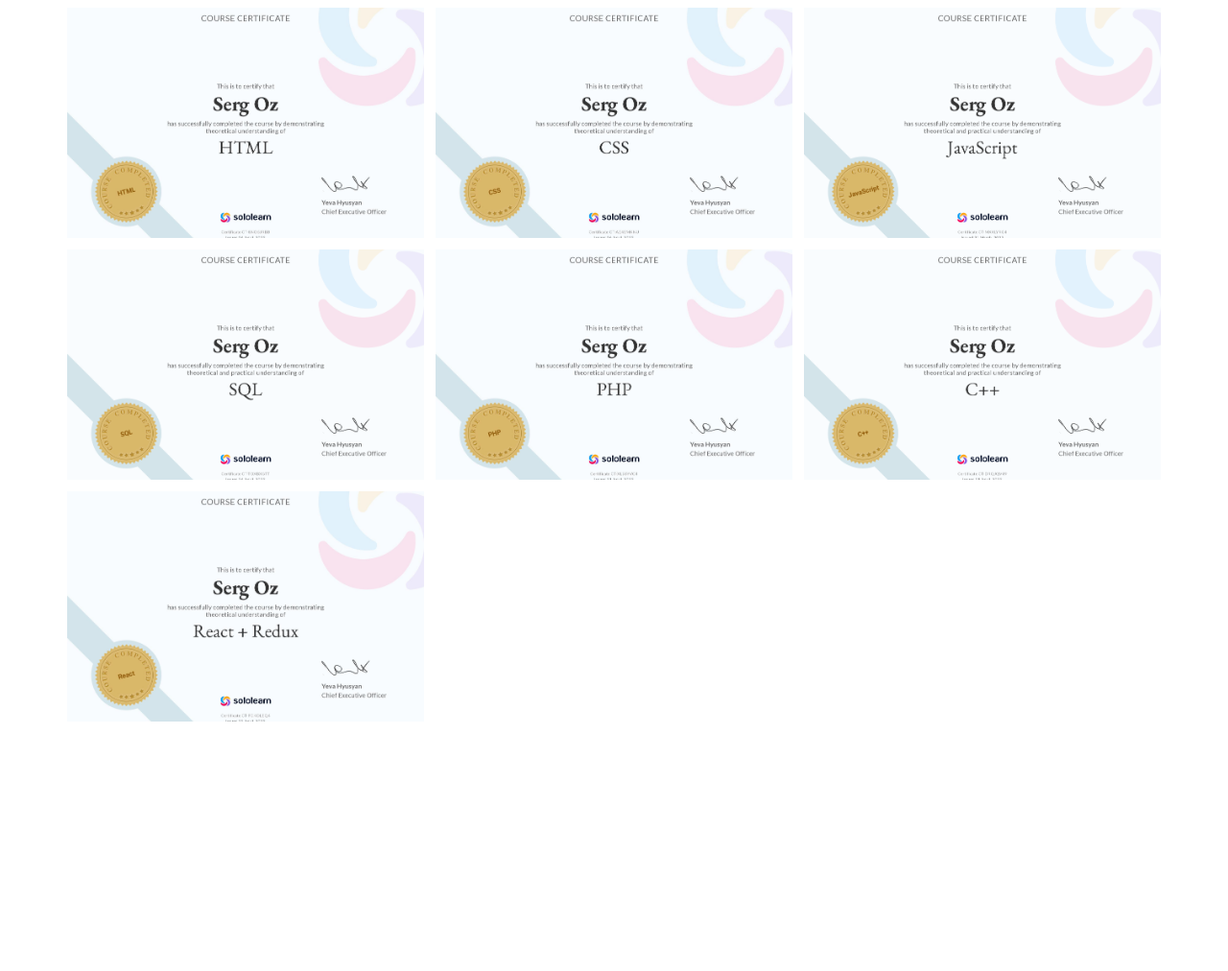
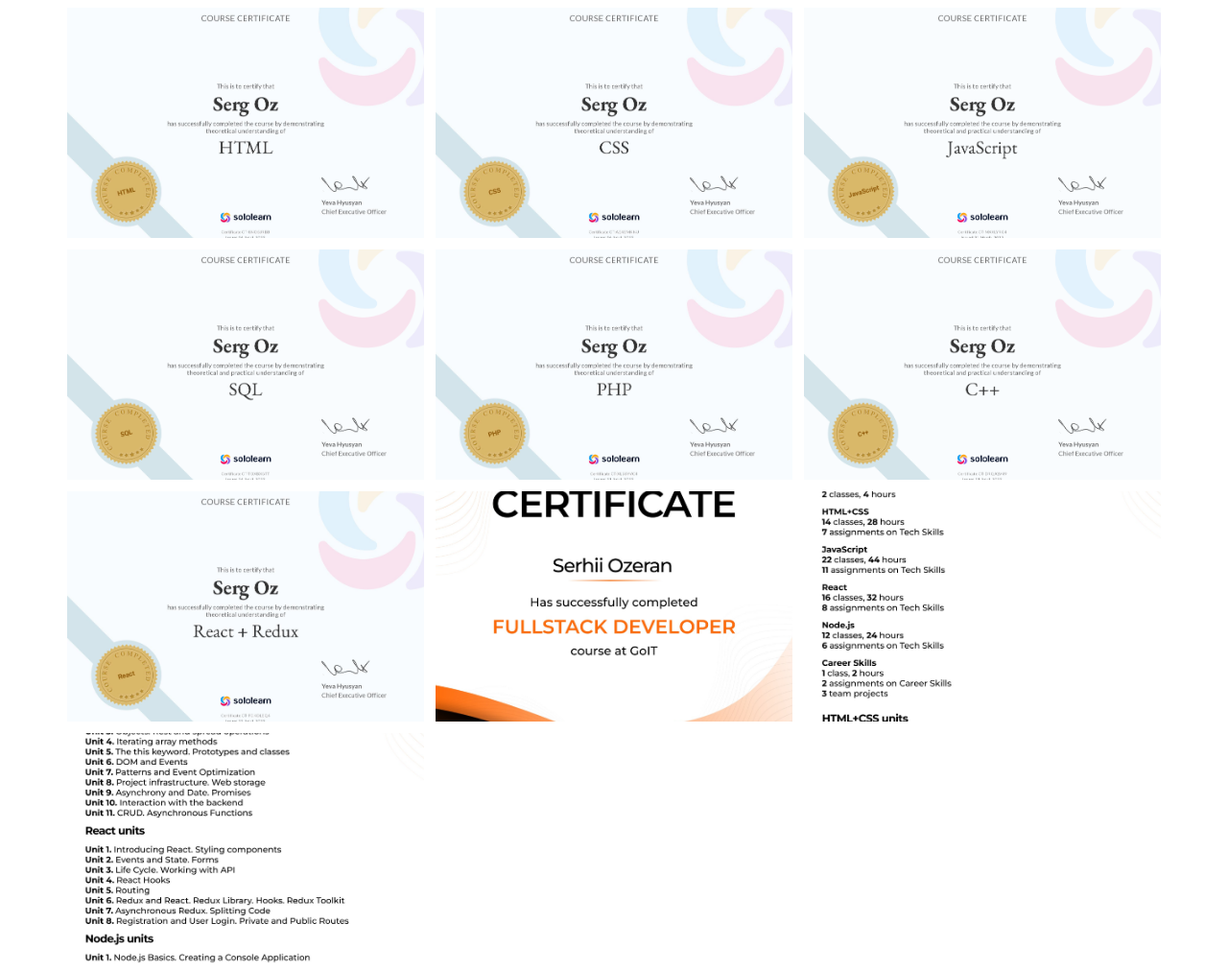
Before and after one commit to ozeransm/resume, a website: page certifications.html in a window 1280 px wide. Shown: the whole page at 96% size. Before the commit the page ends 800 px from the top, so only its background shows below. Drawn offline with Linux system fonts and the light colour scheme; some packages are replaced by stand-ins of ours; a script that the page names is missing.

Commit message:
update sertificate

```diff
--- a/certifications.html
+++ b/certifications.html
@@ -18,7 +18,12 @@
         <a class="gallery__link" href="./img/certificate/PHP_certificate.jpg"><img class="gallery__image" src="./img/certificate/PHP_certificate.jpg" alt="Certificate PHP" title="Certificate PHP"/></a>
         <a class="gallery__link" href="./img/certificate/CPlusPlus_certificate.jpg"><img class="gallery__image" src="./img/certificate/CPlusPlus_certificate.jpg" alt="Certificate C++" title="Certificate C++"/></a>
         <a class="gallery__link" href="./img/certificate/react_certificate.jpg"><img class="gallery__image" src="./img/certificate/react_certificate.jpg" alt="Certificate React" title="Certificate React"/></a>
-
+        <a class="gallery__link" href="./img/certificate/GoIt-1.jpg"><img class="gallery__image"
+            src="./img/certificate/GoIt-1.jpg" alt="Certificate GoIt" title="Certificate GoIt" /></a>
+        <a class="gallery__link" href="./img/certificate/GoIt-2.jpg"><img class="gallery__image"
+            src="./img/certificate/GoIt-2.jpg" alt="Certificate GoIt" title="Certificate GoIt" /></a>
+        <a class="gallery__link" href="./img/certificate/GoIt-3.jpg"><img class="gallery__image"
+                src="./img/certificate/GoIt-3.jpg" alt="Certificate GoIt" title="Certificate GoIt" /></a>
     </div>
     <!-- <script type="module" src="./node_modules/simplelightbox/dist/simple-lightbox.js"></script> -->
     <script src="https://cdnjs.cloudflare.com/ajax/libs/simplelightbox/2.13.0/simple-lightbox.min.js" integrity="sha512-va85zLd+1szc8k3CyJ26pBSluqH+c3H+SOf4cBWhpHFU3ZI331gE6nqLUIm0kd1e0HcZq5YYwdHuSed8IhACAA==" crossorigin="anonymous" referrerpolicy="no-referrer"></script>
```
Also changed, not shown: img/certificate/GoIt-1.jpg (added), img/certificate/GoIt-2.jpg (added), img/certificate/GoIt-3.jpg (added).
